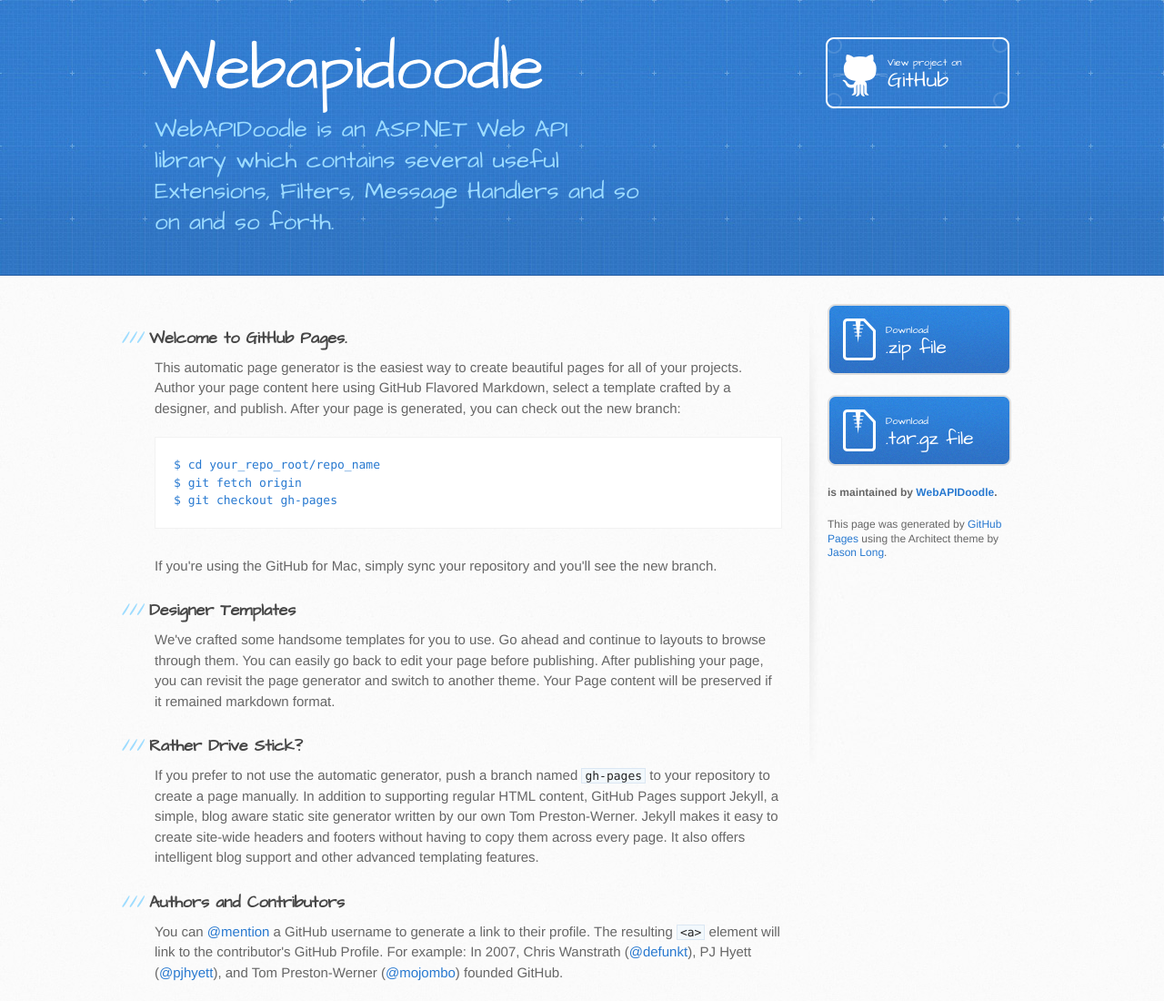
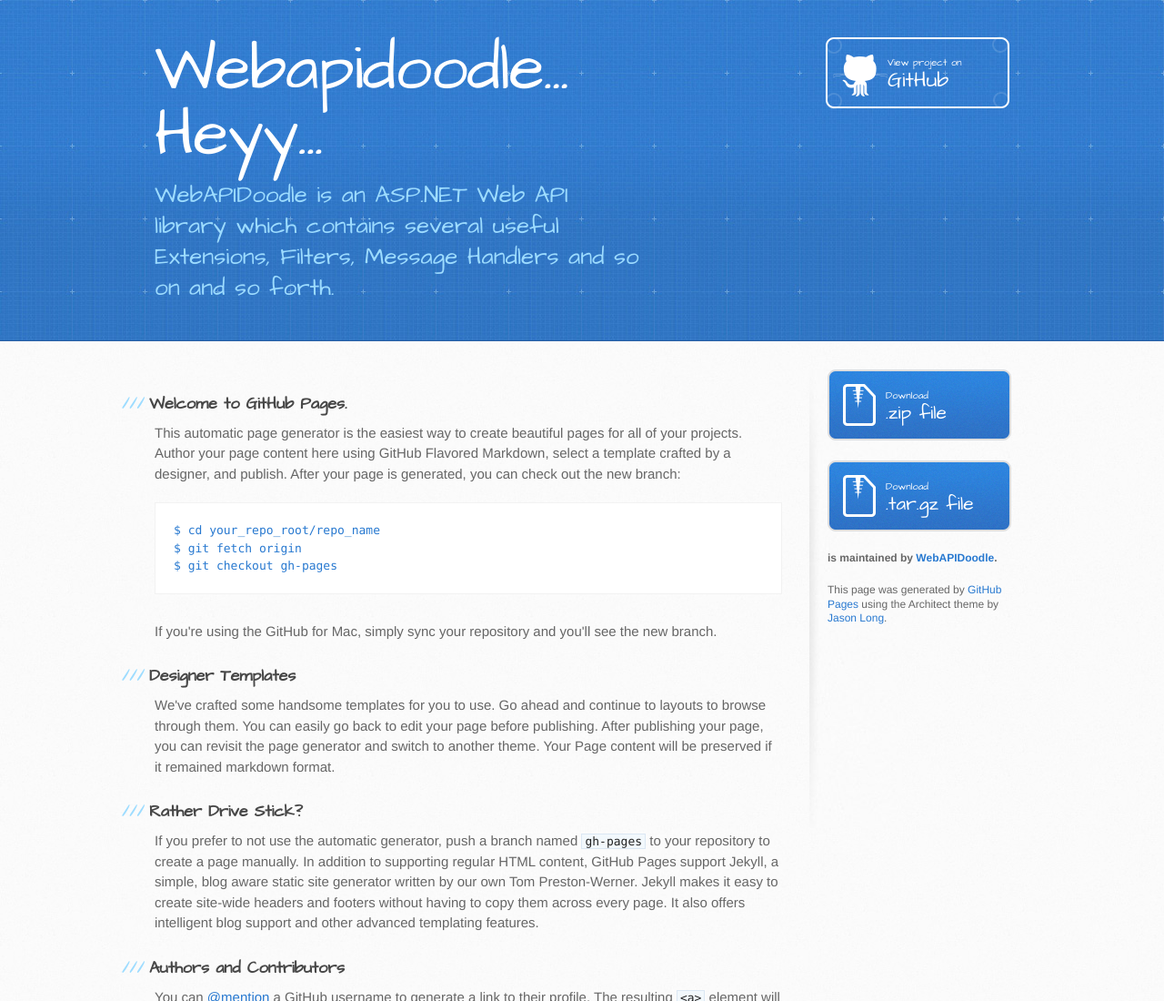
Before and after one commit to tugberkugurlu/WebAPIDoodle, a plain HTML site: page index.html in a window 1280 px wide. Shown: the top 1100 px of the page at 91% size. Drawn offline with Linux system fonts and the light colour scheme.

Commit message:
changed...

```diff
--- a/index.html
+++ b/index.html
@@ -19,7 +19,7 @@
   <body>
     <header>
       <div class="inner">
-        <h1>Webapidoodle</h1>
+        <h1>Webapidoodle... Heyy...</h1>
         <h2>WebAPIDoodle is an ASP.NET Web API library which contains several useful Extensions, Filters, Message Handlers and so on and so forth.</h2>
         <a href="https://github.com/WebAPIDoodle/WebAPIDoodle" class="button"><small>View project on</small>GitHub</a>
       </div>
```
